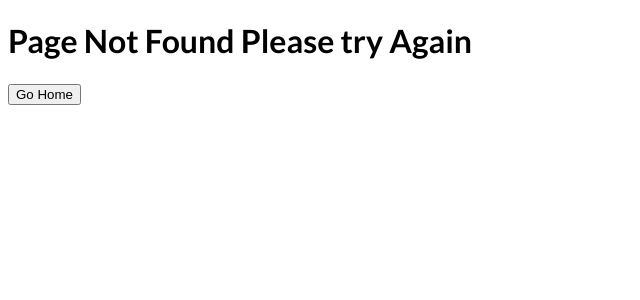
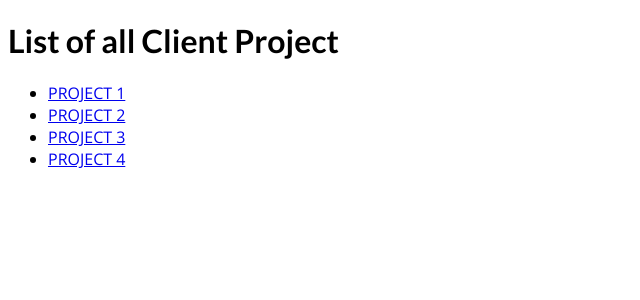
Before and after one commit to ogedengbewisdom/fileBaseRouting, a Next.js app: page /clients/max in a window 1280 px wide. Before the commit this address had no page. Shown: the top 300 px of the page, without its empty margins (0-640 px from the left). Built offline with nearby package versions, Linux system fonts and the light colour scheme.

Commit message:
Dynamic page routing

```diff
--- /dev/null
+++ b/pages/clients/[id]/index.js
@@ -0,0 +1,27 @@
+import Link from "next/link";
+import { useRouter } from "next/router";
+
+const ClientProjectPage = () => {
+    const PROJECTS = [
+        {id: "pr1", name: "PROJECT 1"},
+        {id: "pr2", name: "PROJECT 2"},
+        {id: "pr3", name: "PROJECT 3"},
+        {id: "pr4", name: "PROJECT 4"}
+    ]
+    return(
+        <div>
+            <h1>List of all Client Project</h1>
+            <ul>
+                {PROJECTS.map(item => <li key={item.id}><Link href={
+                    {
+                        pathname: "/clients/[id]/[clientProjectId]",
+                        query: {id: `/clients/[id]`, clientProjectId: item.id}
+                    }
+                        }>{item.name}</Link></li>)}
+            </ul>
+
+        </div>
+    )
+}
+
+export default ClientProjectPage
```
Also changed, not shown: pages/clients/[id]/[clientProjectId].js (added, +17 -0 lines), pages/clients/index.js (added, +21 -0 lines).
